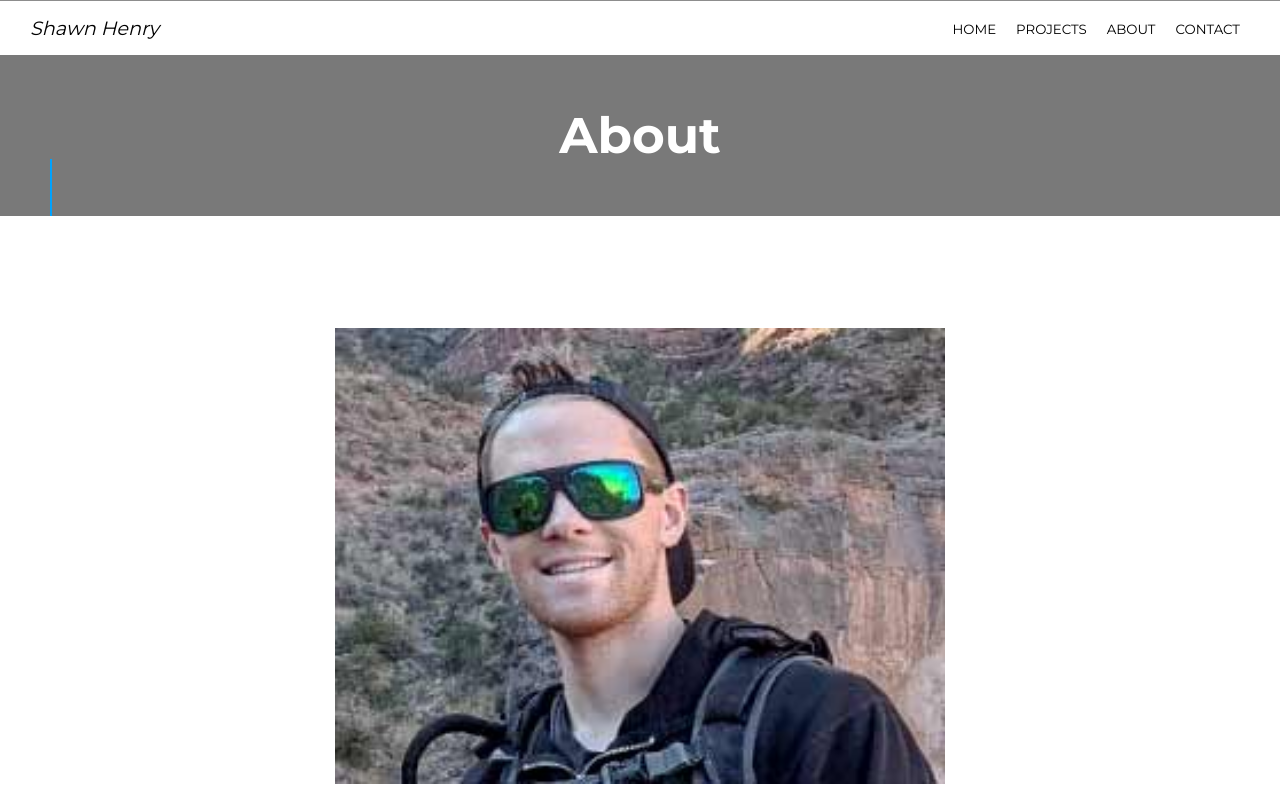
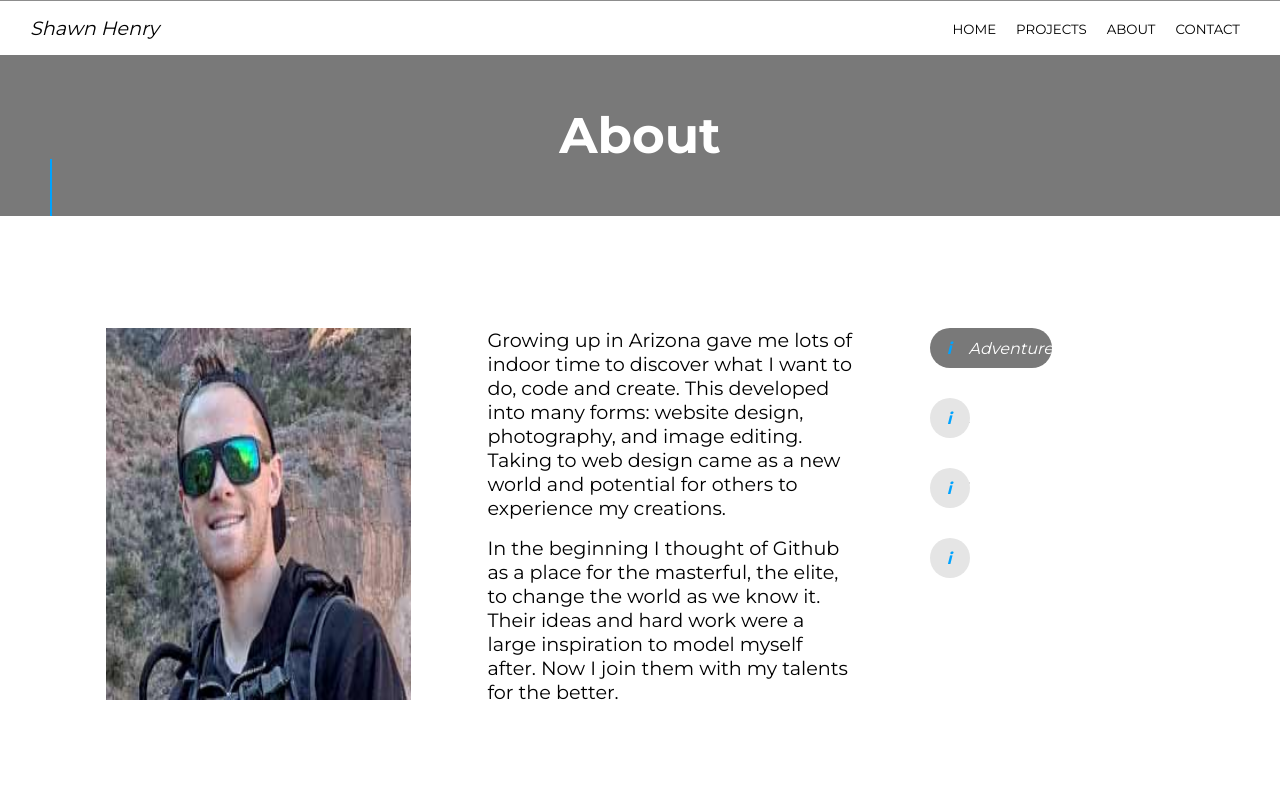
Before and after one commit to shenry45/Dev-Portfolio, a React (Create React App) app: page /about in a window 1280 px wide. Shown: the top 800 px of the page. Built offline with nearby package versions, Linux system fonts and the light colour scheme.

Commit message:
desktop CSS in progress

```diff
--- a/src/components/AboutInfo.js
+++ b/src/components/AboutInfo.js
@@ -8,8 +8,10 @@ const AboutInfo = () => {
     return (
         <section className="about">
             <img src={Headshot} alt="Shawn Henry head" />
-            <p>Growing up in Arizona gave me lots of indoor time to discover what I want to do, code and create. This developed into many forms: website design, photography, and image editing. Taking to web design came as a new world and potential for others to experience my creations.</p>
-            <p>In the beginning I thought of Github as a place for the masterful, the elite, to change the world as we know it. Their ideas and hard work were a large inspiration to model myself after. Now I join them with my talents for the better.</p>
+            <div>
+                <p>Growing up in Arizona gave me lots of indoor time to discover what I want to do, code and create. This developed into many forms: website design, photography, and image editing. Taking to web design came as a new world and potential for others to experience my creations.</p>
+                <p>In the beginning I thought of Github as a place for the masterful, the elite, to change the world as we know it. Their ideas and hard work were a large inspiration to model myself after. Now I join them with my talents for the better.</p>
+            </div>
             <div className="icons">
                 <div
                     className={activeIcon === "adv" ? `active`: null}
--- a/src/components/Cards.js
+++ b/src/components/Cards.js
@@ -1,4 +1,5 @@
 import React from 'react';
+import { Link } from 'react-router-dom';
 
 import ArrowRight from '../assets/arrow-right-thin.svg';
 
@@ -11,6 +12,12 @@ const Cards = () => {
                 <img src={ArrowRight} alt="Card" />
             </div>
             </a>
+            <Link href="/containement">
+                <div className="card-cont">
+                    <h3>About</h3>
+                    <img src={ArrowRight} alt="Card" />
+                </div>
+            </Link>
             <a href="https://github.com/shenry45">
                 <div className="card-cont">
                     <h3>Portfolio</h3>
--- a/src/pages/Contact.js
+++ b/src/pages/Contact.js
@@ -9,7 +9,7 @@ const Contact = () => {
         <>
             <SubHero title="Contact" />
             <ContactForm />
-            <section>
+            <section class="details">
                 <h3>My Info:</h3>
                 <p>Email: shawn45henry@gmail.com</p>
                 <p>Location: Lake Havasu City, AZ (accepting remote roles)</p>
--- a/src/style.scss
+++ b/src/style.scss
@@ -513,10 +513,9 @@ section.contact {
             justify-content: space-between;
 
             a {
-                width: 47.5%;
+                margin-right: 30px;
+                width: 100%;
             }
-
-
         }
 
         &.projects-cont {
@@ -528,10 +527,22 @@ section.contact {
         }
 
         &.about {
+            display: flex;
+            flex-flow: row nowrap;
+            justify-content: space-evenly;
+
+            &>div {width: 30%;}
+
             img {
-                width: 50%;
-                margin: 0 auto;
-                margin-bottom: 20px;
+                width: 25%;
+            }
+
+            .icons {
+                width: 20%;
+                flex-direction: column;
+                justify-content: flex-start;
+
+                div {margin-bottom: 30px;}
             }
         }
 
@@ -543,6 +554,11 @@ section.contact {
             display: flex;
             justify-content: space-around;
             align-items: center;
+        }
+
+        &.contact, &.details {
+            width: 50%;
+            margin: 0 auto;
         }
     }
 
```
